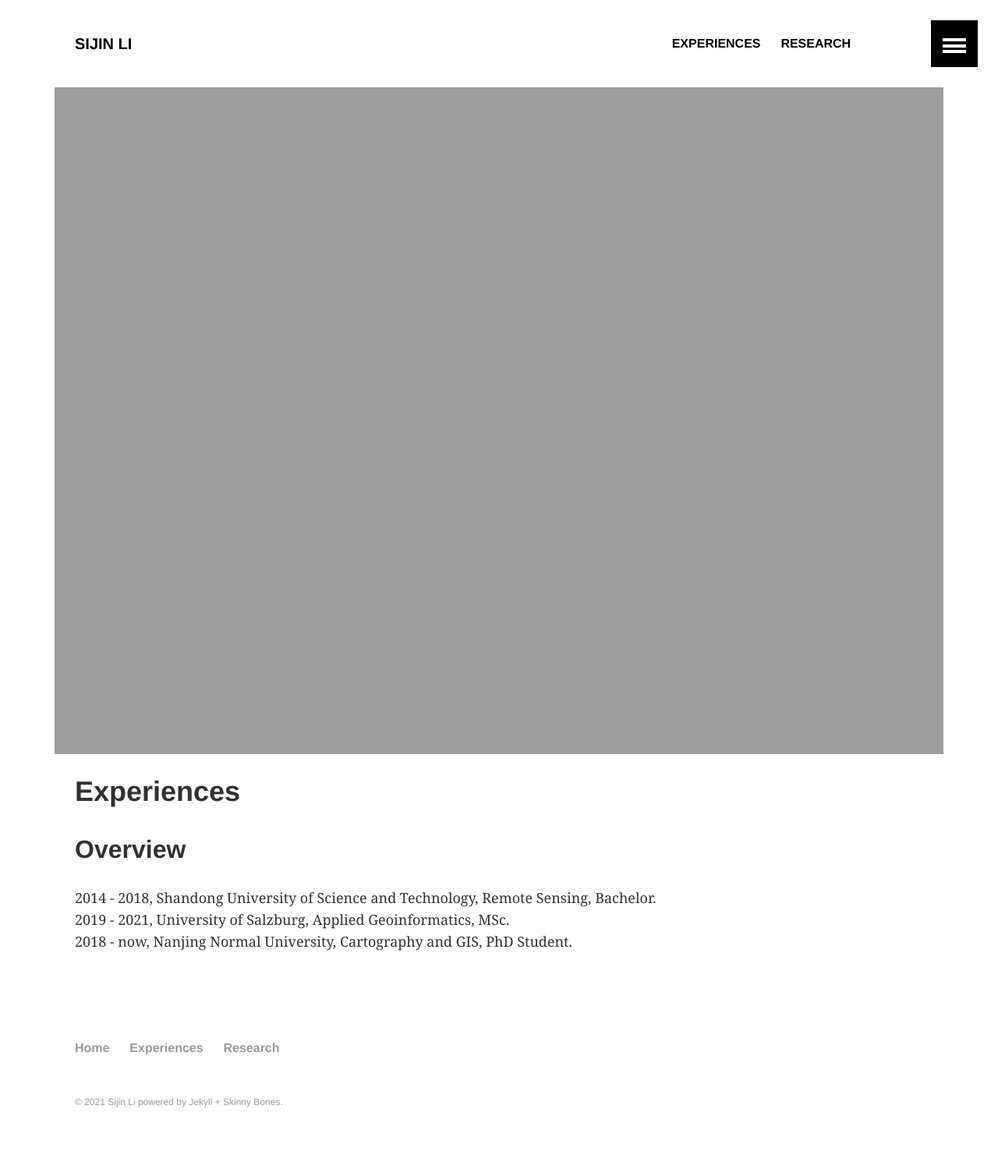
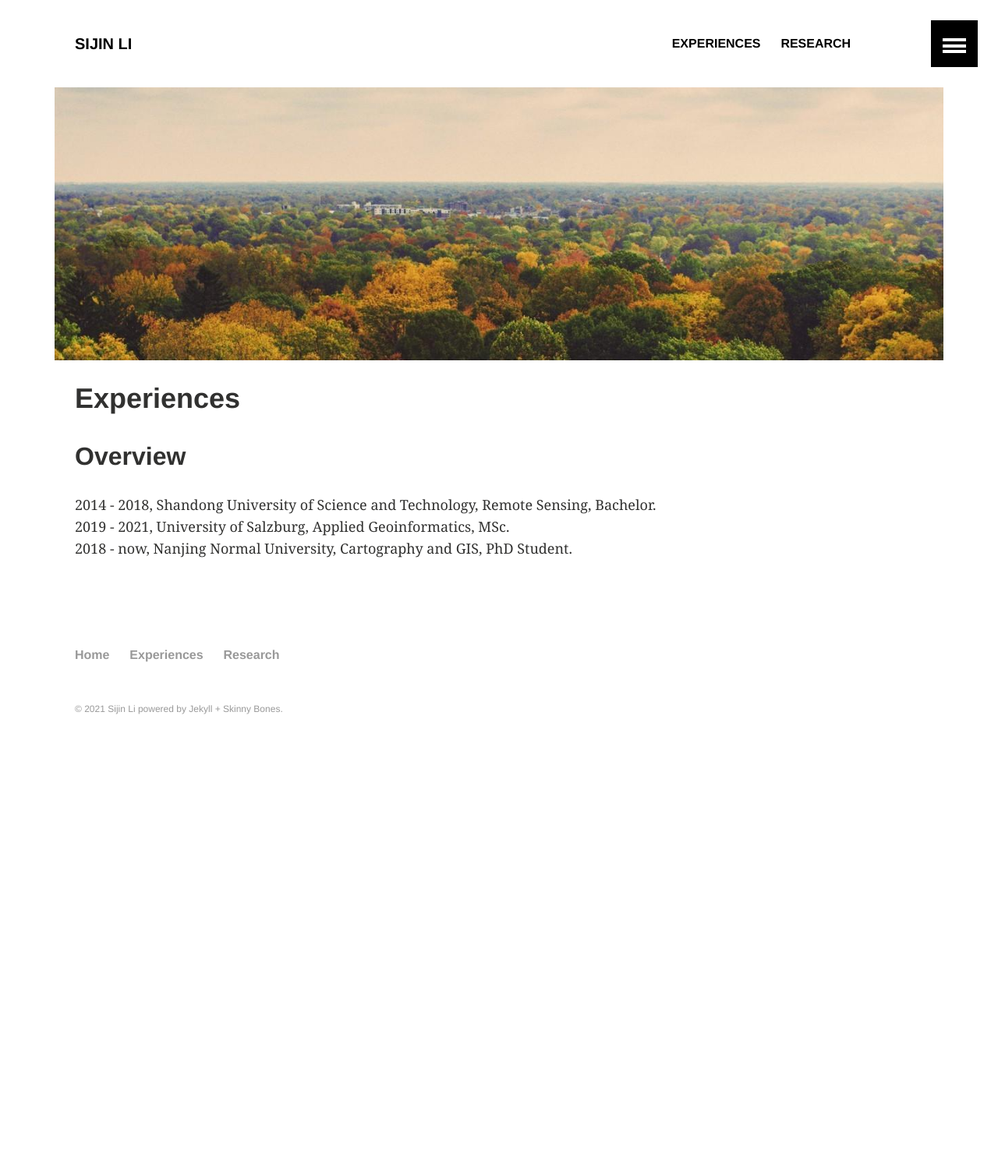
Before and after one commit to Sijin-Li/Sijin-Li.github.io, a Jekyll site: the page built from experiences/index.md, in a window 1280 px wide. Shown: the whole page at 78% size. Built offline with Jekyll 4.4.1, drawn with Linux system fonts in a browser that asks for light colours; after the commit the page ends 995 px from its top, so only the background shows below that.

Commit message:
Update index.md

```diff
--- a/experiences/index.md
+++ b/experiences/index.md
@@ -6,8 +6,8 @@ modified:
 excerpt:
 tags: []
 image:
-  feature: Black_mount_banner.jpg
-  teaser: ChiFia_400x250.jpg
+  feature: img_forExp&Res_1300_400.jpg
+  teaser: img_forExpT_400_250.jpg
 ---
 
 ## Overview
```
